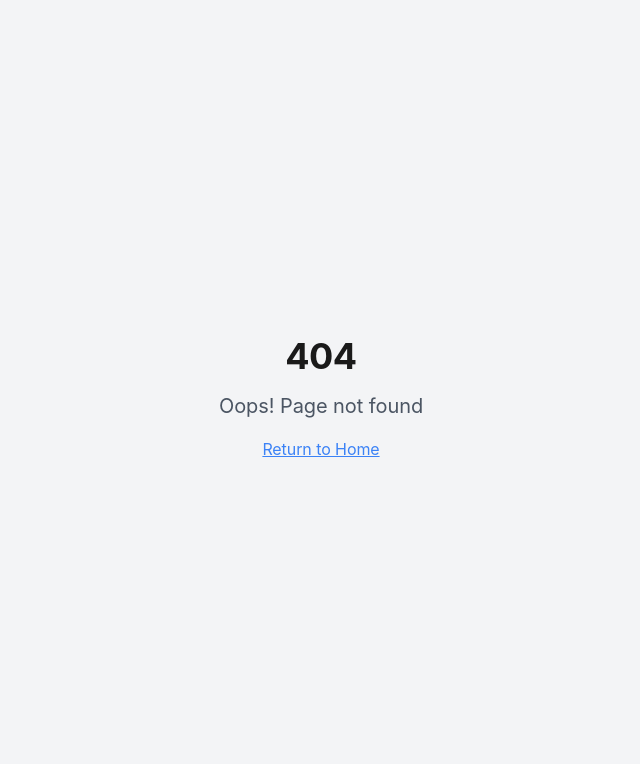
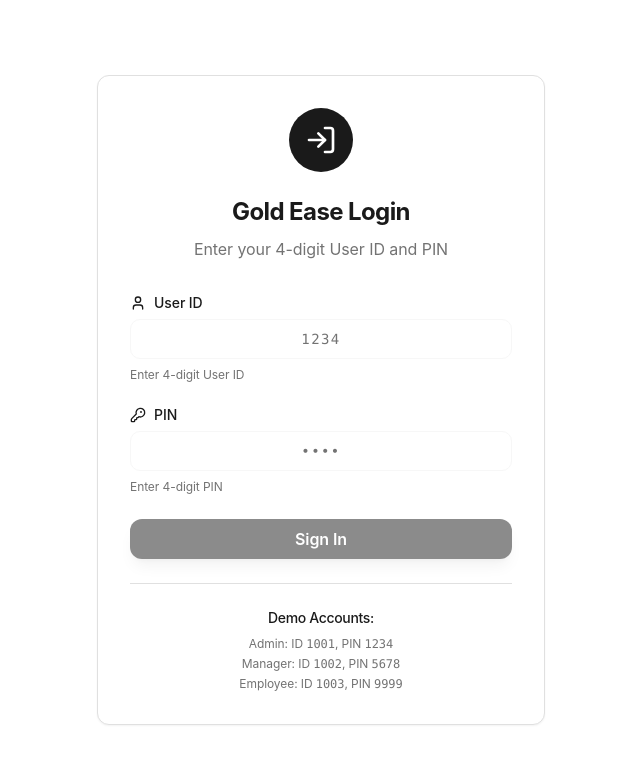
Before and after one commit to OyeManoj/gold-business-setup, a React (Vite) app: page /login in a window 1280 px wide. Before the commit this address had no page. Shown: the top 764 px of the page, without its empty margins (319-959 px from the left). Built offline with nearby package versions, Linux system fonts and the light colour scheme.

Commit message:
Add custom login page

```diff
--- a/src/App.tsx
+++ b/src/App.tsx
@@ -3,7 +3,10 @@ import { Toaster as Sonner } from "@/components/ui/sonner";
 import { TooltipProvider } from "@/components/ui/tooltip";
 import { QueryClient, QueryClientProvider } from "@tanstack/react-query";
 import { BrowserRouter, Routes, Route } from "react-router-dom";
+import { AuthProvider } from "@/contexts/AuthContext";
+import { ProtectedRoute } from "@/components/ProtectedRoute";
 import Index from "./pages/Index";
+import Login from "./pages/Login";
 import TransactionFlow from "./pages/TransactionFlow";
 import BusinessProfile from "./pages/BusinessProfile";
 import History from "./pages/History";
@@ -17,14 +20,17 @@ const App = () => (
       <Toaster />
       <Sonner />
       <BrowserRouter>
-        <Routes>
-          <Route path="/" element={<Index />} />
-          <Route path="/transaction/:type" element={<TransactionFlow />} />
-          <Route path="/transaction/:type/edit/:transactionId" element={<TransactionFlow />} />
-          <Route path="/business-profile" element={<BusinessProfile />} />
-          <Route path="/history" element={<History />} />
-          <Route path="*" element={<NotFound />} />
-        </Routes>
+        <AuthProvider>
+          <Routes>
+            <Route path="/login" element={<Login />} />
+            <Route path="/" element={<ProtectedRoute><Index /></ProtectedRoute>} />
+            <Route path="/transaction/:type" element={<ProtectedRoute><TransactionFlow /></ProtectedRoute>} />
+            <Route path="/transaction/:type/edit/:transactionId" element={<ProtectedRoute><TransactionFlow /></ProtectedRoute>} />
+            <Route path="/business-profile" element={<ProtectedRoute><BusinessProfile /></ProtectedRoute>} />
+            <Route path="/history" element={<ProtectedRoute><History /></ProtectedRoute>} />
+            <Route path="*" element={<NotFound />} />
+          </Routes>
+        </AuthProvider>
       </BrowserRouter>
     </TooltipProvider>
   </QueryClientProvider>
--- /dev/null
+++ b/src/components/ProtectedRoute.tsx
@@ -0,0 +1,27 @@
+import { Navigate } from 'react-router-dom';
+import { useAuth } from '@/contexts/AuthContext';
+
+interface ProtectedRouteProps {
+  children: React.ReactNode;
+}
+
+export function ProtectedRoute({ children }: ProtectedRouteProps) {
+  const { user, isLoading } = useAuth();
+
+  if (isLoading) {
+    return (
+      <div className="min-h-screen bg-background flex items-center justify-center">
+        <div className="text-center">
+          <div className="w-8 h-8 border-2 border-primary border-t-transparent rounded-full animate-spin mx-auto mb-4"></div>
+          <p className="text-muted-foreground">Loading...</p>
+        </div>
+      </div>
+    );
+  }
+
+  if (!user) {
+    return <Navigate to="/login" replace />;
+  }
+
+  return <>{children}</>;
+}
--- /dev/null
+++ b/src/contexts/AuthContext.tsx
@@ -0,0 +1,96 @@
+import React, { createContext, useContext, useState, useEffect } from 'react';
+import { supabase } from '@/integrations/supabase/client';
+
+interface User {
+  id: string;
+  userId: string;
+  name: string;
+}
+
+interface AuthContextType {
+  user: User | null;
+  login: (userId: string, pin: string) => Promise<{ success: boolean; error?: string }>;
+  logout: () => void;
+  isLoading: boolean;
+}
+
+const AuthContext = createContext<AuthContextType | undefined>(undefined);
+
+export function AuthProvider({ children }: { children: React.ReactNode }) {
+  const [user, setUser] = useState<User | null>(null);
+  const [isLoading, setIsLoading] = useState(true);
+
+  useEffect(() => {
+    // Check if user is already logged in
+    const savedUser = localStorage.getItem('goldease_user');
+    if (savedUser) {
+      try {
+        setUser(JSON.parse(savedUser));
+      } catch (error) {
+        localStorage.removeItem('goldease_user');
+      }
+    }
+    setIsLoading(false);
+  }, []);
+
+  const login = async (userId: string, pin: string): Promise<{ success: boolean; error?: string }> => {
+    try {
+      // Validate input format
+      if (!/^\d{4}$/.test(userId) || !/^\d{4}$/.test(pin)) {
+        return { success: false, error: 'User ID and PIN must be 4 digits' };
+      }
+
+      // Query the custom_users table
+      const { data, error } = await supabase
+        .from('custom_users')
+        .select('id, user_id, name')
+        .eq('user_id', userId)
+        .eq('pin', pin)
+        .eq('is_active', true)
+        .single();
+
+      if (error || !data) {
+        return { success: false, error: 'Invalid User ID or PIN' };
+      }
+
+      // Update last login
+      await supabase
+        .from('custom_users')
+        .update({ last_login: new Date().toISOString() })
+        .eq('id', data.id);
+
+      const userData: User = {
+        id: data.id,
+        userId: data.user_id,
+        name: data.name || 'User'
+      };
+
+      setUser(userData);
+      localStorage.setItem('goldease_user', JSON.stringify(userData));
+
+      return { success: true };
+    } catch (error) {
+      console.error('Login error:', error);
+      return { success: false, error: 'Login failed. Please try again.' };
+    }
+  };
+
+  const logout = () => {
+    setUser(null);
+    localStorage.removeItem('goldease_user');
+  };
+
+  return (
+    <AuthContext.Provider value={{ user, login, logout, isLoading }}>
+      {children}
+    </AuthContext.Provider>
+  );
+}
+
+export function useAuth() {
+  const context = useContext(AuthContext);
+  if (context === undefined) {
+    throw new Error('useAuth must be used within an AuthProvider');
+  }
+  return context;
+}
--- a/src/integrations/supabase/types.ts
+++ b/src/integrations/supabase/types.ts
@@ -41,6 +41,39 @@ export type Database = {
           phone?: string | null
           updated_at?: string
           user_id?: string | null
+        }
+        Relationships: []
+      }
+      custom_users: {
+        Row: {
+          created_at: string
+          id: string
+          is_active: boolean
+          last_login: string | null
+          name: string | null
+          pin: string
+          updated_at: string
+          user_id: string
+        }
+        Insert: {
+          created_at?: string
+          id?: string
+          is_active?: boolean
+          last_login?: string | null
+          name?: string | null
+          pin: string
+          updated_at?: string
+          user_id: string
+        }
+        Update: {
+          created_at?: string
+          id?: string
+          is_active?: boolean
+          last_login?: string | null
+          name?: string | null
+          pin?: string
+          updated_at?: string
+          user_id?: string
         }
         Relationships: []
       }
--- /dev/null
+++ b/src/pages/Login.tsx
@@ -0,0 +1,124 @@
+import { useState } from 'react';
+import { useNavigate } from 'react-router-dom';
+import { Button } from '@/components/ui/button';
+import { Input } from '@/components/ui/input';
+import { Card, CardContent, CardHeader, CardTitle } from '@/components/ui/card';
+import { Label } from '@/components/ui/label';
+import { Alert, AlertDescription } from '@/components/ui/alert';
+import { useAuth } from '@/contexts/AuthContext';
+import { LogIn, KeyRound, User } from 'lucide-react';
+
+const Login = () => {
+  const navigate = useNavigate();
+  const { login } = useAuth();
+  const [formData, setFormData] = useState({
+    userId: '',
+    pin: ''
+  });
+  const [error, setError] = useState('');
+  const [isLoading, setIsLoading] = useState(false);
+
+  const handleSubmit = async (e: React.FormEvent) => {
+    e.preventDefault();
+    setError('');
+    setIsLoading(true);
+
+    const result = await login(formData.userId, formData.pin);
+
+    if (result.success) {
+      navigate('/');
+    } else {
+      setError(result.error || 'Login failed');
+    }
+
+    setIsLoading(false);
+  };
+
+  const handleInputChange = (field: keyof typeof formData) => (e: React.ChangeEvent<HTMLInputElement>) => {
+    const value = e.target.value.replace(/\D/g, '').slice(0, 4); // Only digits, max 4
+    setFormData(prev => ({ ...prev, [field]: value }));
+    setError('');
+  };
+
+  return (
+    <div className="min-h-screen bg-background flex items-center justify-center px-4">
+      <Card className="w-full max-w-md">
+        <CardHeader className="text-center">
+          <div className="mx-auto w-16 h-16 bg-primary rounded-full flex items-center justify-center mb-4">
+            <LogIn className="w-8 h-8 text-primary-foreground" />
+          </div>
+          <CardTitle className="text-2xl font-bold">Gold Ease Login</CardTitle>
+          <p className="text-muted-foreground">Enter your 4-digit User ID and PIN</p>
+        </CardHeader>
+
+        <CardContent>
+          <form onSubmit={handleSubmit} className="space-y-6">
+            {error && (
+              <Alert variant="destructive">
+                <AlertDescription>{error}</AlertDescription>
+              </Alert>
+            )}
+
+            <div className="space-y-2">
+              <Label htmlFor="userId" className="flex items-center gap-2">
+                <User className="w-4 h-4" />
+                User ID
+              </Label>
+              <Input
+                id="userId"
+                type="text"
+                value={formData.userId}
+                onChange={handleInputChange('userId')}
+                placeholder="1234"
+                maxLength={4}
+                className="text-center text-lg font-mono tracking-widest"
+                required
+              />
+              <p className="text-xs text-muted-foreground">Enter 4-digit User ID</p>
+            </div>
+
+            <div className="space-y-2">
+              <Label htmlFor="pin" className="flex items-center gap-2">
+                <KeyRound className="w-4 h-4" />
+                PIN
+              </Label>
+              <Input
+                id="pin"
+                type="password"
+                value={formData.pin}
+                onChange={handleInputChange('pin')}
+                placeholder="••••"
+                maxLength={4}
+                className="text-center text-lg font-mono tracking-widest"
+                required
+              />
+              <p className="text-xs text-muted-foreground">Enter 4-digit PIN</p>
+            </div>
+
+            <Button
+              type="submit"
+              className="w-full"
+              size="lg"
+              disabled={isLoading || formData.userId.length !== 4 || formData.pin.length !== 4}
+            >
+              {isLoading ? 'Signing In...' : 'Sign In'}
+            </Button>
+          </form>
+
+          <div className="mt-6 pt-6 border-t border-border">
+            <div className="text-center">
+              <h4 className="text-sm font-medium text-foreground mb-2">Demo Accounts:</h4>
+              <div className="space-y-1 text-xs text-muted-foreground">
+                <p>Admin: ID <span className="font-mono">1001</span>, PIN <span className="font-mono">1234</span></p>
+                <p>Manager: ID <span className="font-mono">1002</span>, PIN <span className="font-mono">5678</span></p>
+                <p>Employee: ID <span className="font-mono">1003</span>, PIN <span className="font-mono">9999</span></p>
+              </div>
+            </div>
+          </div>
+        </CardContent>
+      </Card>
+    </div>
+  );
+};
+
+export default Login;
```
Also changed, not shown: src/pages/Index.tsx (+25 -11 lines), 1 other file (tests, documents, lock files or other folders).
